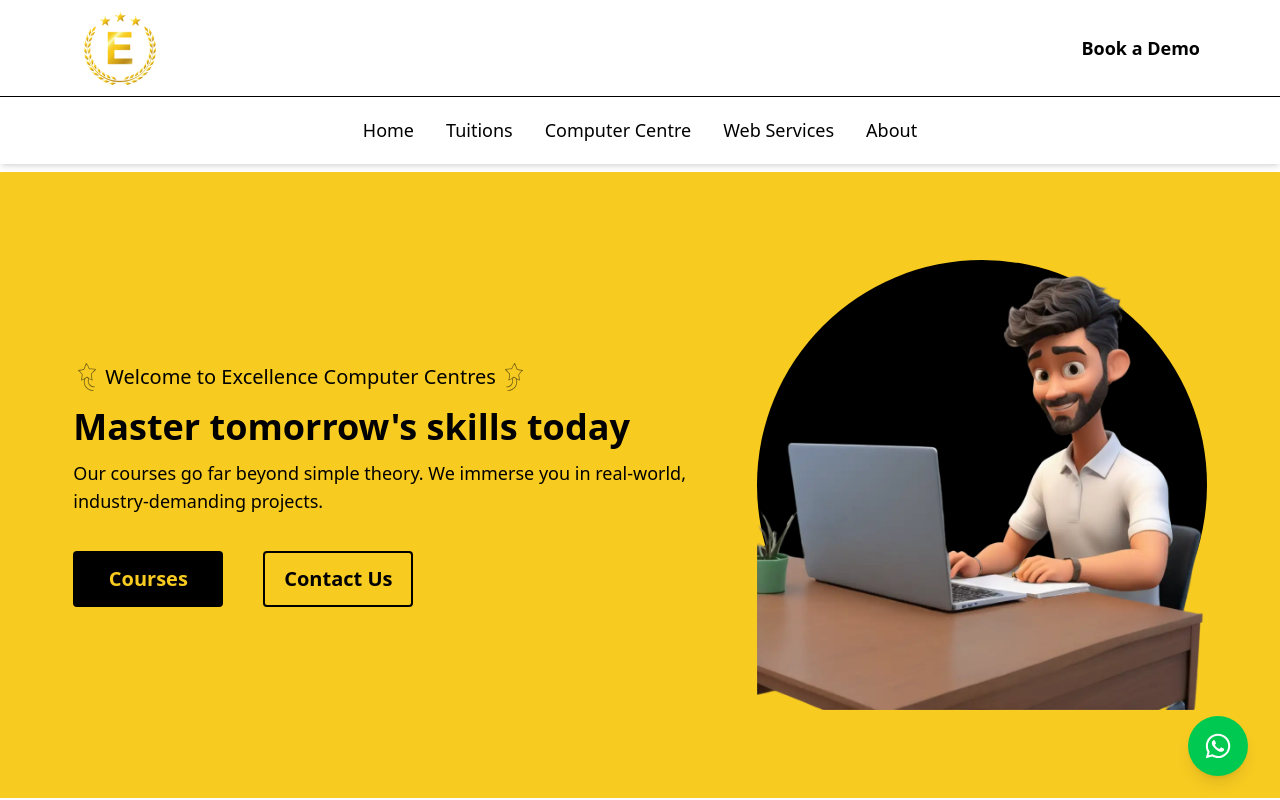
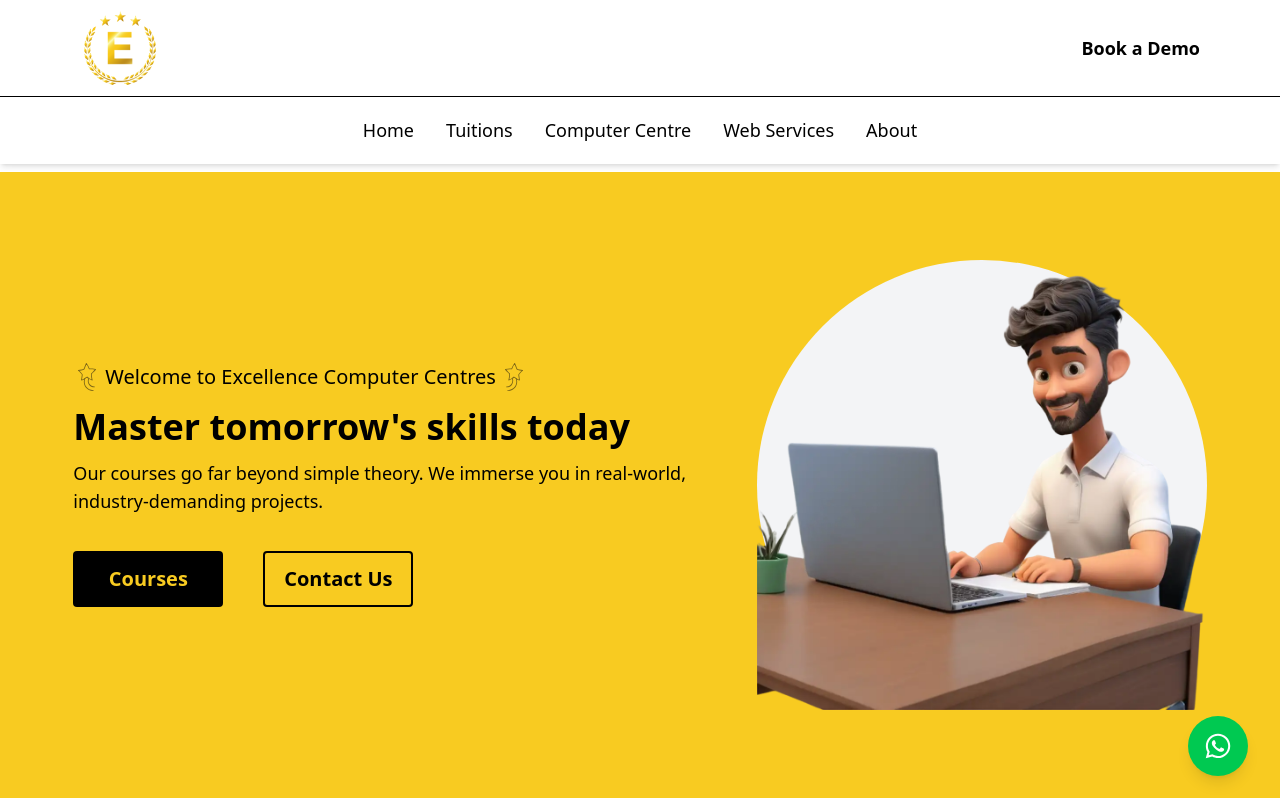
Before and after one commit to excellencegroupofinstitutes/ExcellenceGroupofInstitutes, a React (Vite) app: page /computer-services in a window 1280 px wide. Shown: the top 800 px of the page. Built offline with nearby package versions, Linux system fonts and the light colour scheme.

Commit message:
5th improv

```diff
--- a/src/components/computerService/HeroComputer.jsx
+++ b/src/components/computerService/HeroComputer.jsx
@@ -57,7 +57,7 @@
         </div>
         <div>
           {/* img */}
-          <div className='max-w-[450px] max-h-[450px] rounded-full relative bg-black'>
+          <div className='max-w-[450px] max-h-[450px] rounded-full relative bg-gray-100'>
             <img src="/images/computer_center.webp" alt="student" className='h-full overflow-clip object-contain ' />
           </div>
         </div>
```
